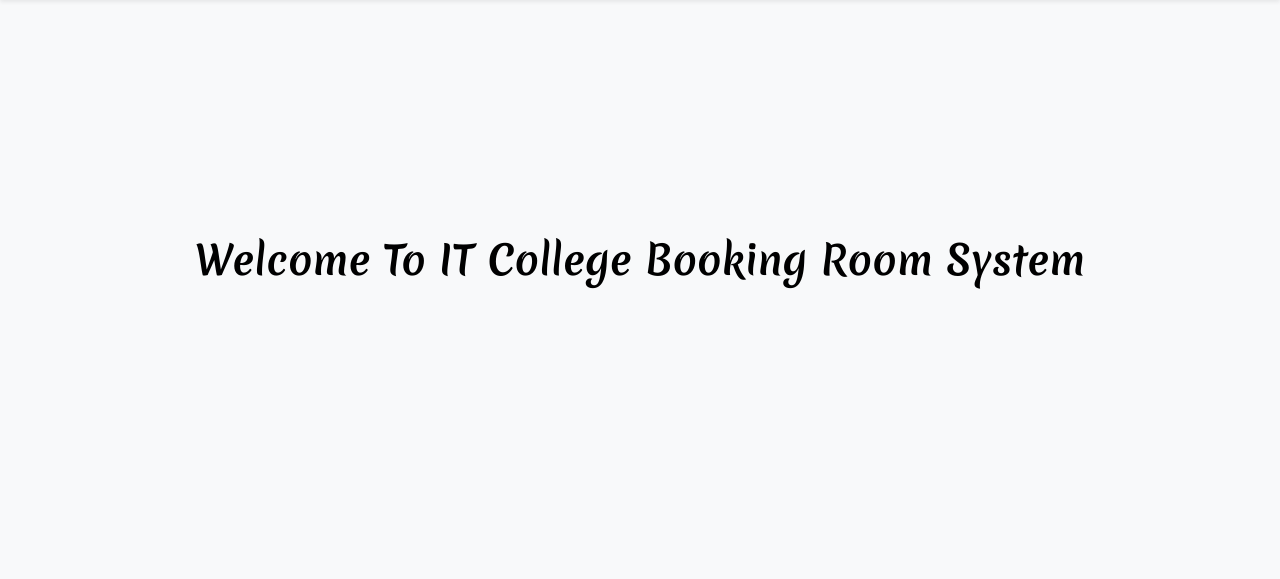
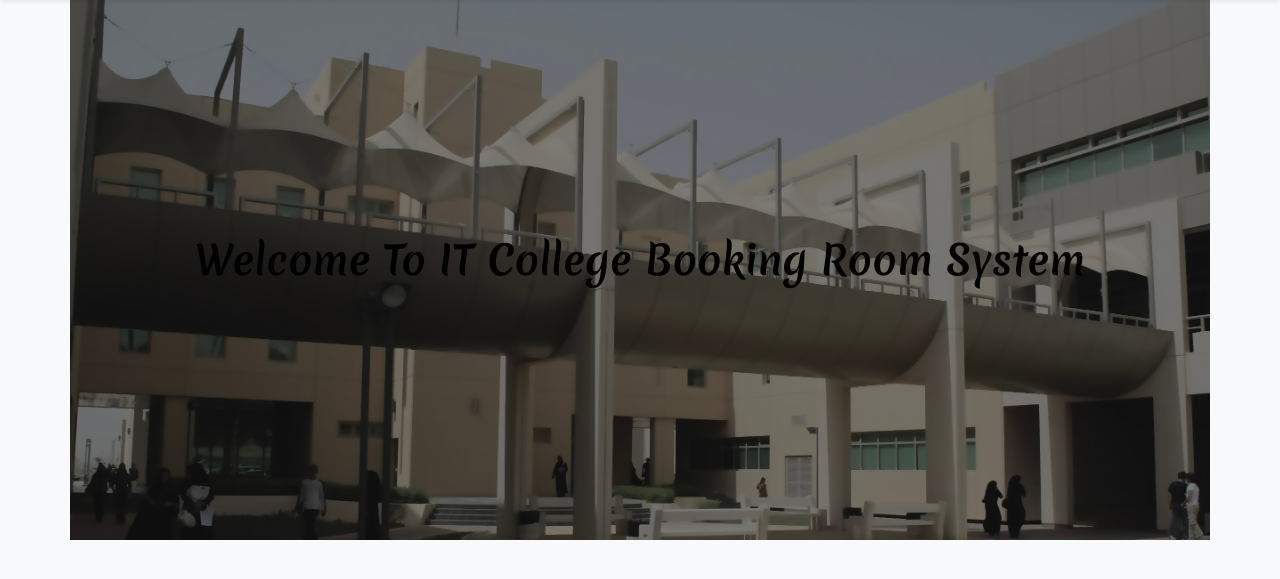
Before and after one commit to FarqadAhmed/itcs333-project, a PHP site: page /welcome.php in a window 1280 px wide. Shown: the part 68-647 px from the top of the page. Run offline with PHP 8.4, Linux system fonts and the light colour scheme.

Commit message:
welcome php include html,css (mainpage)

```diff
--- a/welcome.php
+++ b/welcome.php
@@ -24,7 +24,7 @@ h5{
   margin-bottom:150px;
 }
 .container {
-  background-image:url(IT 1.jpg);
+  background-image:url(IT.jpg);
   position:relative;
   width :100%;
   height:540px;
```
